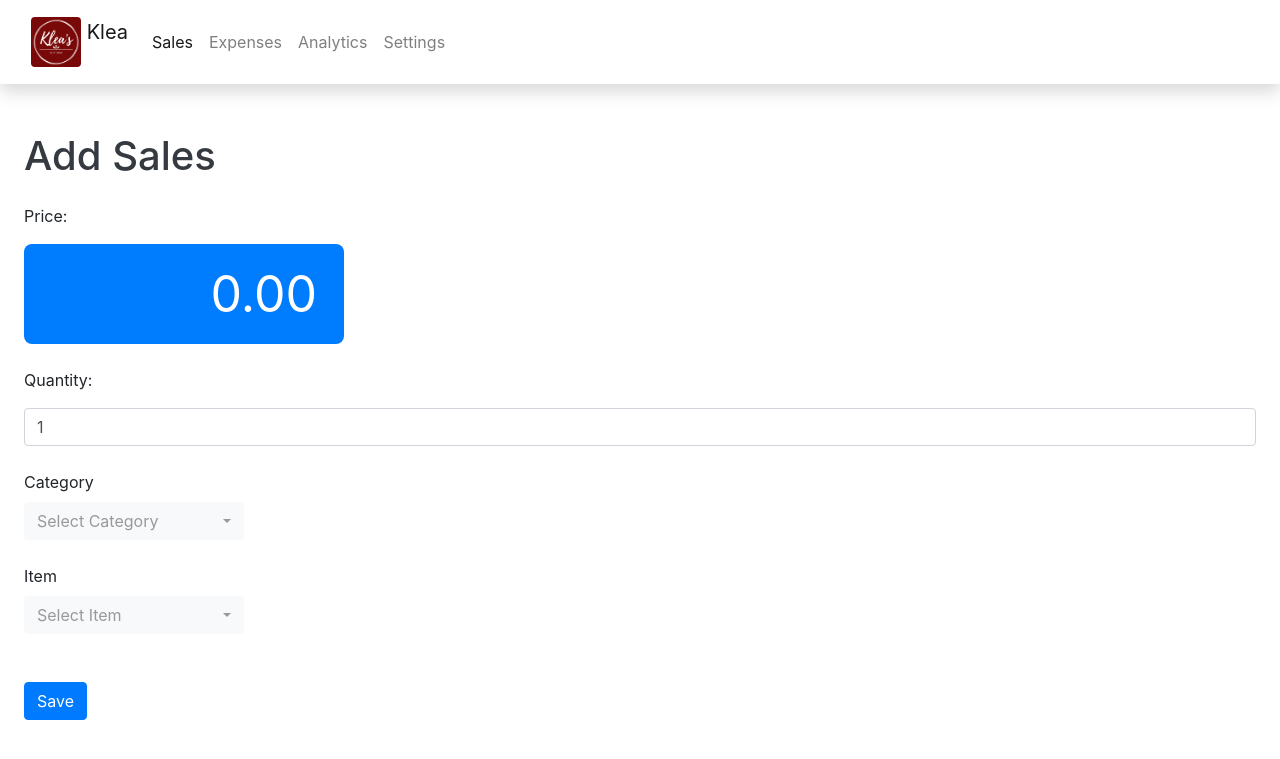
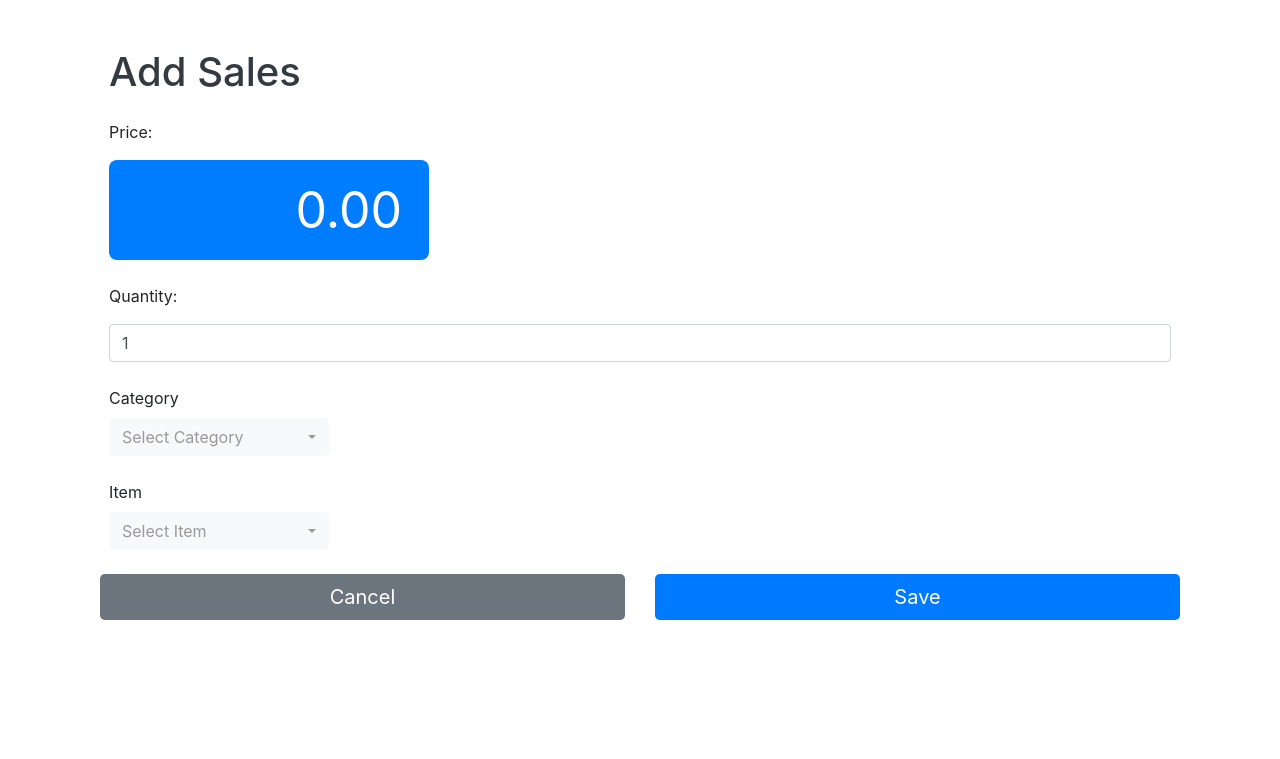
Before and after one commit to fvea/kleas-web-app, a Django app: page / in a window 1280 px wide. Shown: the top 759 px of the page. Run offline with Django 4.2, Linux system fonts and the light colour scheme; data that the repository does not hold is empty.

Commit message:
fix cancel button

```diff
--- a/sales/templates/sales/add.html
+++ b/sales/templates/sales/add.html
@@ -39,8 +39,20 @@
       </select>
     </div>
 
-    <button type="submit" class="btn btn-primary m-4">Save</button>
+    <div class="container-fluid">
+      <div class="row">
+        <div class="col">
+          <button type="reset" class="btn btn-secondary btn-lg border-0 btn-block" id="cancel-btn">Cancel</button>
+        </div>
+        <div class="col">
+          <button type="submit" class="btn btn-primary btn-lg border-0 btn-block" id="save-btn">Save</button>
+        </div>
+      </div>
+    </div>
+
   </form>
+
+
   <script src="https://code.jquery.com/jquery-3.3.1.min.js"></script>
   <script>
     $("#category-dropdown").change(function () {
@@ -60,5 +72,11 @@
 
     });
   </script>
+  <script>
+    $("#cancel-btn").click(function () {
+      $(".selectpicker").val('default');
+      $(".selectpicker").selectpicker("refresh");
+    });
+  </script>
 
 {% endblock %}
--- a/templates/base.html
+++ b/templates/base.html
@@ -16,43 +16,12 @@
 
 </head>
 <body>
-    <!--Nav Bar-->
-    <header class="header">
-        <nav class="navbar navbar-expand-lg navbar-light bg-white shadow">
-            <div class="container-fluid">
-            <a class="navbar-brand ms-1 fs-1 my-1" href="#">
-                <img src="{% static 'drawable/kleas_logo.png' %}" alt="Klea's logo" width="50" height="50"
-                    class="d-inline-block align-top rounded"/>
-            Klea</a>
-            <button class="navbar-toggler" type="button" data-bs-toggle="collapse" data-bs-target="#navbarSupportedContent" aria-controls="navbarSupportedContent" aria-expanded="false" aria-label="Toggle navigation">
-                <span class="navbar-toggler-icon"></span>
-            </button>
-            <div class="collapse navbar-collapse" id="navbarSupportedContent">
-                <ul class="navbar-nav ms-auto text-end mb-2 mb-lg-0">
-                <li class="nav-item">
-                    <a class="nav-link active" aria-current="page" href="#">Sales</a>
-                </li>
-                <li class="nav-item">
-                    <a class="nav-link" href="#">Expenses</a>
-                </li>
-                <li class="nav-item">
-                    <a class="nav-link" href="#">Analytics</a>
-                </li>
-                <li class="nav-item">
-                    <a class="nav-link" href="#">Settings</a>
-                </li>
-                </ul>
-            </div>
-            </div>
-        </nav>
-    </header>
+    <div class="container">
+    {% block content %}
+    {% endblock %}
+    </div>
 
 
-    {% block content %}
-
-    {% endblock %}
-
-    </div>
     <!-- Bootstrap4 jsDelivr CSS -->
     <script src="https://cdn.jsdelivr.net/npm/bootstrap@4.6.2/dist/js/bootstrap.bundle.min.js" integrity="sha384-Fy6S3B9q64WdZWQUiU+q4/2Lc9npb8tCaSX9FK7E8HnRr0Jz8D6OP9dO5Vg3Q9ct" crossorigin="anonymous"></script>
     <!-- bootstrap-select compiled and minified JavaScript -->
```
